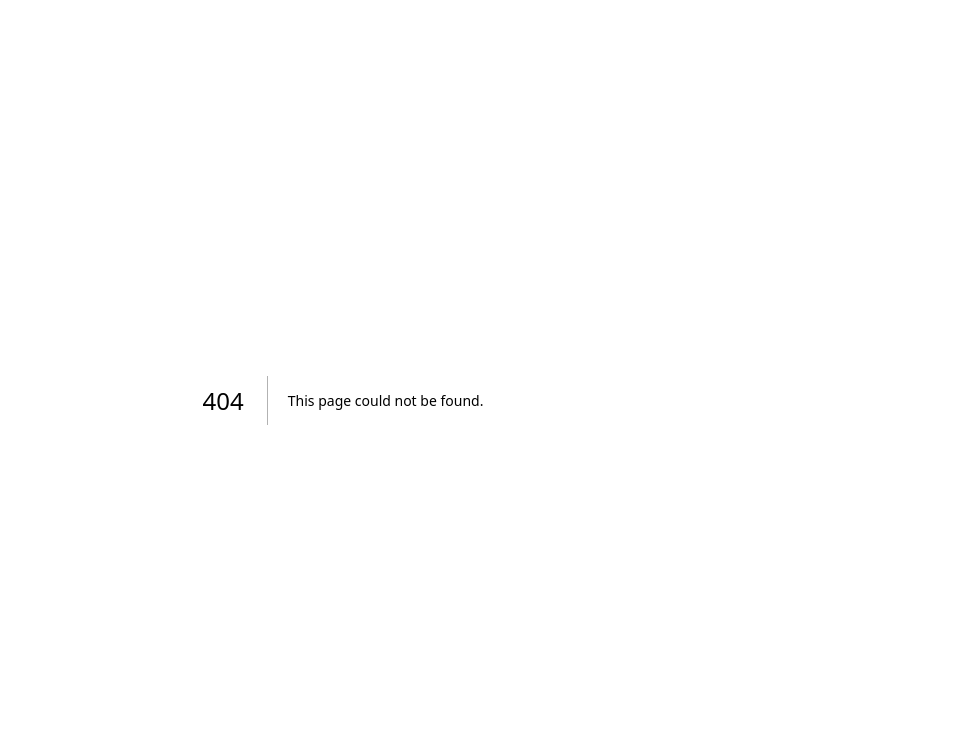
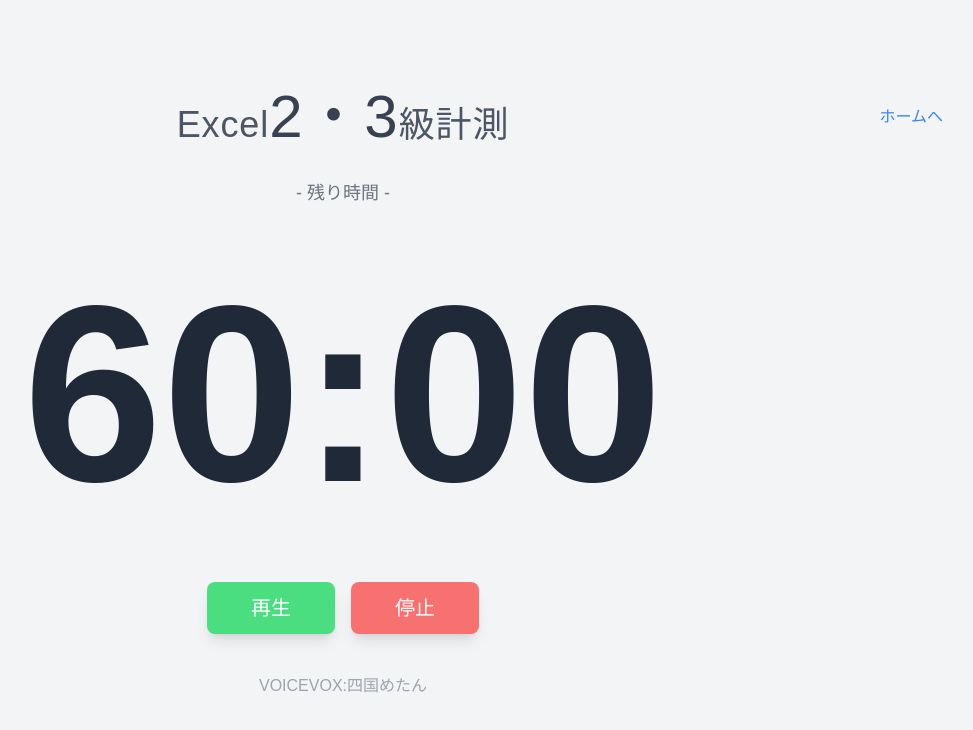
Before and after one commit to kuwa124/cs-timer, a Next.js app: page /excelAll in a window 1280 px wide. Before the commit this address had no page. Shown: the top 730 px of the page, without its empty margins (297-1270 px from the left). Built offline with nearby package versions, Linux system fonts and the light colour scheme.

Commit message:
✨ Excel2・3級の計測ページ作成

```diff
--- a/src/app/(routes)/(testingBefore)/(word)/wordAll/page.tsx
+++ b/src/app/(routes)/(testingBefore)/(excel)/excelAll/page.tsx
@@ -3,27 +3,27 @@ import { Timer } from '@/components/Timer';
 import { getPageData } from '@/constants/pageConfig';
 import { Announcoments } from '@/types/type';
 
-const wordAllTestingAnnouncements: Announcoments[] = [
-  // 60分（3000秒）から経過した分数後にアナウンス
+const excelAllTestingAnnouncements: Announcoments[] = [
+  // 60分（3600秒）から経過した分数後にアナウンス
   // 何分経過後のアナウンスか、わかりやすいように「○○ * 60」で記載
-  { time: 3000 - 30 * 60, file: '/common/03_30minProgress.wav' },
-  { time: 3000 - 40 * 60, file: '/threeLevel/01_10minutesAgo.wav' },
-  { time: 3000 - 45 * 60, file: '/threeLevel/02_5minutesAgo.wav' },
-  { time: 3000 - 47 * 60, file: '/threeLevel/03_3minutesAgo.wav' },
-  { time: 3000 - 49 * 60, file: '/threeLevel/04_1minutesAgo.wav' },
-  { time: 3000 - 50 * 60, file: '/threeLevel/05_end.wav' },
-  { time: 3000 - 55 * 60, file: '/common/05_5minutesAgo.wav' },
-  { time: 3000 - 57 * 60, file: '/common/06_3minutesAgo.wav' },
-  { time: 3000 - 59 * 60, file: '/common/07_1minutesAgo.wav' },
+  { time: 3600 - 30 * 60, file: '/common/03_30minProgress.wav' },
+  { time: 3600 - 35 * 60, file: '/threeLevel/01_10minutesAgo.wav' },
+  { time: 3600 - 40 * 60, file: '/threeLevel/02_5minutesAgo.wav' },
+  { time: 3600 - 42 * 60, file: '/threeLevel/03_3minutesAgo.wav' },
+  { time: 3600 - 44 * 60, file: '/threeLevel/04_1minutesAgo.wav' },
+  { time: 3600 - 45 * 60, file: '/threeLevel/05_end.wav' },
+  { time: 3600 - 55 * 60, file: '/common/05_5minutesAgo.wav' },
+  { time: 3600 - 57 * 60, file: '/common/06_3minutesAgo.wav' },
+  { time: 3600 - 59 * 60, file: '/common/07_1minutesAgo.wav' },
 ];
 
-const Word3AllTesting = () => {
+const Excel3AllTesting = () => {
   return (
     <div className='flex flex-col items-center justify-center min-h-screen bg-gray-100'>
-      <Header title={getPageData('WORD_ALL').titleConfig} />
-      <Timer announcements={wordAllTestingAnnouncements} time={3600} />
+      <Header title={getPageData('EXCEL_ALL').titleConfig} />
+      <Timer announcements={excelAllTestingAnnouncements} time={3600} />
     </div>
   );
 };
 
-export default Word3AllTesting;
+export default Excel3AllTesting;
--- a/src/constants/navigation.ts
+++ b/src/constants/navigation.ts
@@ -3,7 +3,7 @@ import { NavigationButton } from '@/types/type';
 
 // ページ間の移動用ボタンの設定を配列で定義
 // getPageData関数で安全にデータを取得
-// `src\constants\pageConfig.ts` から取得します。
+// `project://src\constants\pageConfig.ts ` から取得します。
 export const navigationButtons: NavigationButton[] = [
   {
     titleConfig: getPageData('WORD3_CLASS').titleConfig, // ボタンに表示するテキスト
@@ -25,4 +25,8 @@ export const navigationButtons: NavigationButton[] = [
     titleConfig: getPageData('EXCEL3_BEFORE_TESTING').titleConfig, // ボタンに表示するテキスト
     path: getPageData('EXCEL3_BEFORE_TESTING').path, // クリック時の移動先URL
   },
+  {
+    titleConfig: getPageData('EXCEL_ALL').titleConfig, // ボタンに表示するテキスト
+    path: getPageData('EXCEL_ALL').path, // クリック時の移動先URL
+  },
 ];
--- a/src/constants/pageConfig.ts
+++ b/src/constants/pageConfig.ts
@@ -14,6 +14,7 @@ export const PAGE_CONFIG: PageConfig = {
     },
     path: '/word3Class',
   },
+
   // Word3級計測試験前ページの設定
   WORD3_BEFORE_TESTING: {
     titleConfig: {
@@ -33,6 +34,7 @@ export const PAGE_CONFIG: PageConfig = {
     },
     path: '/wordAll',
   },
+
   // Excel3級計測ページの設定
   EXCEL3_CLASS: {
     titleConfig: {
@@ -42,6 +44,7 @@ export const PAGE_CONFIG: PageConfig = {
     },
     path: '/excel3Class',
   },
+
   // Excel3級計測試験前ページの設定
   EXCEL3_BEFORE_TESTING: {
     titleConfig: {
@@ -51,6 +54,16 @@ export const PAGE_CONFIG: PageConfig = {
     },
     path: '/excel3BeforeTesting',
   },
+
+  // Excel2級、3級計測ページの設定
+  EXCEL_ALL: {
+    titleConfig: {
+      subject: 'Excel',
+      level: '2・3',
+      examMode: '級計測',
+    },
+    path: '/excelAll',
+  },
 } as const;
 
 // PAGE_CONFIGのキー（WORD3_CLASSなど）の型を作成
@@ -59,7 +72,7 @@ export type PageConfigKey = keyof typeof PAGE_CONFIG;
 
 // ページ設定を安全に取得するための関数
 // 引数keyには、PageConfigKeyの型（WORD3_CLASS、WORD3_BEFORE_TESTINGなど）しか受け付けない
-// `src\constants\navigation.ts` で使用しています。
+// `project://src/constants/navigation.ts ` で使用しています。
 export function getPageData(key: PageConfigKey) {
   // 指定されたキーに対応するページ設定を返す
   return PAGE_CONFIG[key];
```
